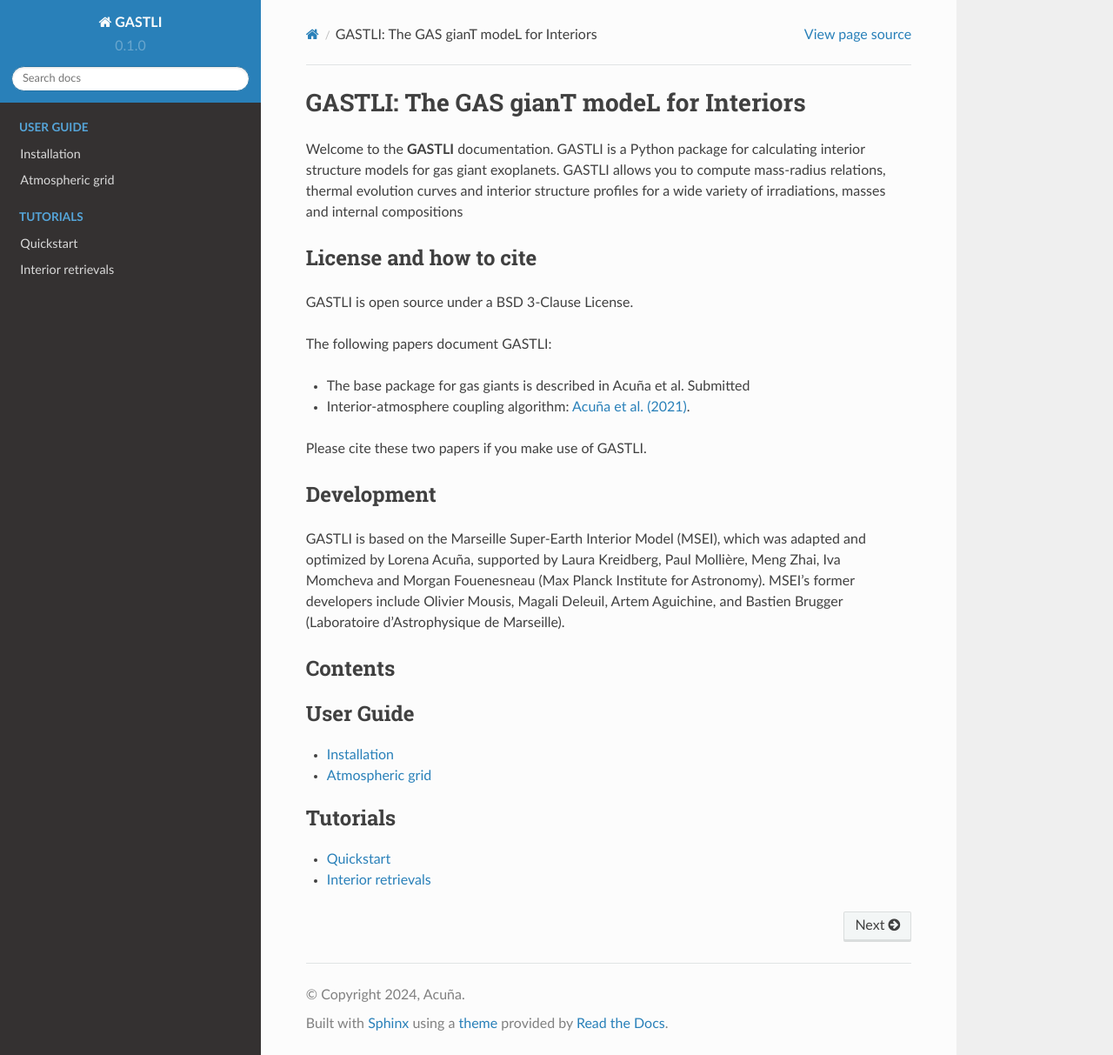
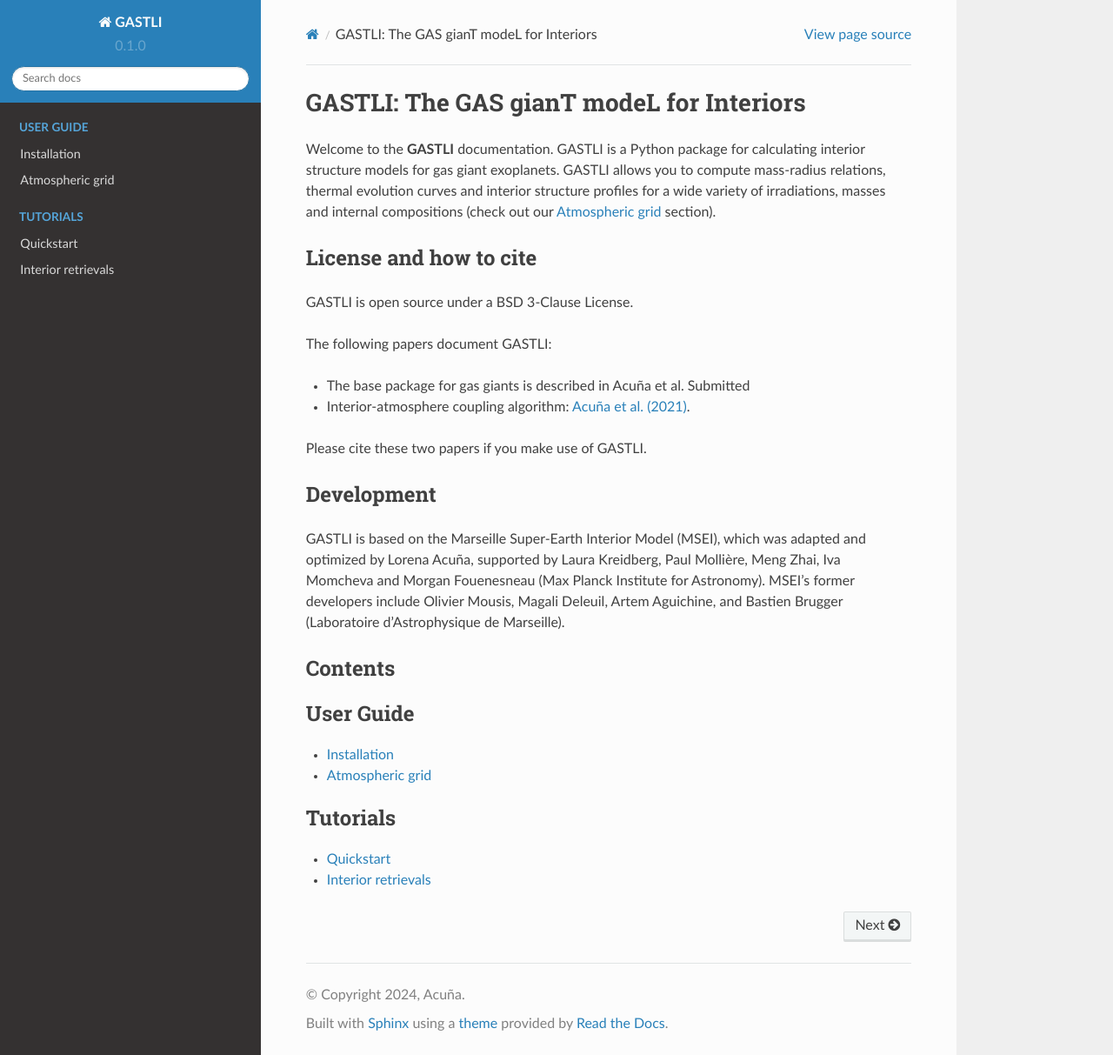
Before and after one commit to lorenaacuna/GASTLI, a Sphinx documentation site: the page built from docs/source/index.rst, in a window 1280 px wide and 1213 px high. Shown: the whole window at 87% size. Built offline with Sphinx 7.4.7 and the Read the Docs theme 2.0.0, drawn with Linux system fonts in a browser that asks for light colours.

Commit message:
Update index.rst

```diff
--- a/docs/source/index.rst
+++ b/docs/source/index.rst
@@ -5,7 +5,7 @@ GASTLI: The GAS gianT modeL for Interiors
 Welcome to the **GASTLI** documentation. GASTLI is a Python package for calculating
 interior structure models for gas giant exoplanets. GASTLI allows you to compute mass-radius
 relations, thermal evolution curves and interior structure profiles for a wide variety of irradiations,
-masses and internal compositions
+masses and internal compositions (check out our :doc:`atm_grid` section).
 
 
 License and how to cite
```
